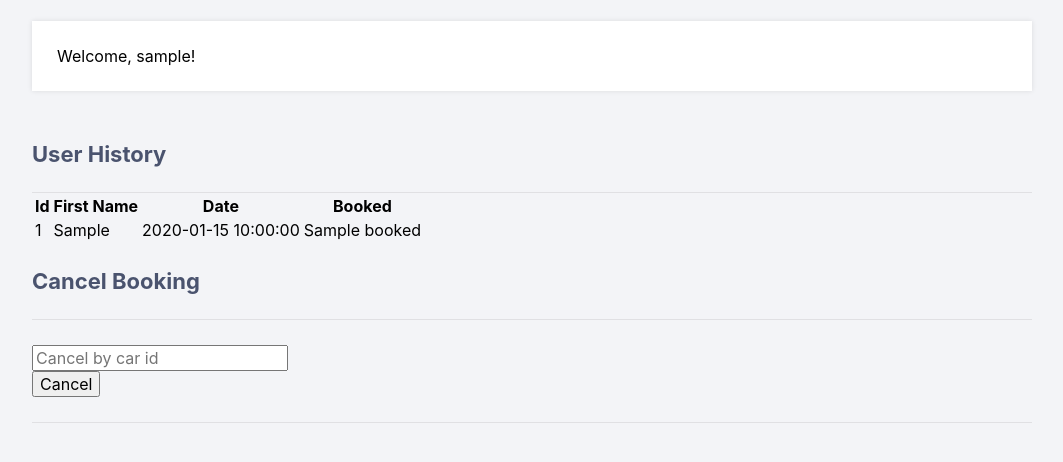
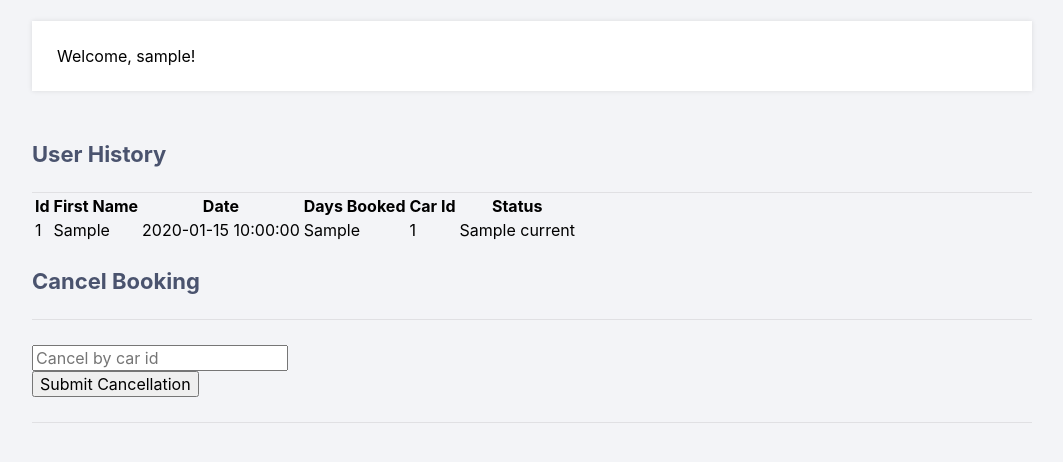
Before and after one commit to rmit-s3602584-peter-moorhead/IoTAssignment2, a Flask app: template templates/home.html in a window 1280 px wide. Shown: the part 141-603 px from the top of the page, without its empty margins (108-1171 px from the left). Run offline with Flask 2, Linux system fonts and the light colour scheme; the template is opened without the code that fills it: most values are stand-ins (such as "Sample title", 1, 10 or a date in 2020); some libraries are stand-ins or nearby versions.

Commit message:
fixed booking/cancelling

```diff
--- a/dbUtil.py
+++ b/dbUtil.py
@@ -46,8 +46,8 @@ class DatabaseUtils:
                 `firstName` varchar(50) NOT NULL,
                 `date` varchar(255) NOT NULL,
                 `daysBooked` int(10) NOT NULL,
-
-
+                `carId` int(10) NOT NULL,
+                `current` varchar(10),
 
                 PRIMARY KEY (`bookingId`)
 
@@ -80,7 +80,7 @@ class DatabaseUtils:
     def insertPerson(self, name):
         with self.connection.cursor() as cursor:
 
-            cursor.execute('UPDATE cars SET bookedBy = "Test" WHERE id = 2')
+            #cursor.execute('UPDATE cars SET bookedBy = "Test" WHERE id = 2')
                           #'UPDATE cars SET bookedBy = "admin" WHERE id = 2'
             #cursor.execute("INSERT INTO `cars` VALUES (1,'Ford Falcon','Sedan','Red',4,'Melbourne',20,'', TRUE),(2,'Ford Falcon','Sedan','Red',4,'Melbourne',20,'', TRUE),(3,'Ford Fiesta','Hatch','Blue',2,'Sydney',40,'', TRUE),(4,'Lamborghini Aventador','4WD','Yellow',6,'Hobart',60,'', TRUE),(5,'Nissan Patrol','Ute','Red',3,'Melbourne',20,'', TRUE),(6,'A bus','Truck','Black',4,'Perth',50,'', TRUE),(7,'Mazda 3','Sedan','Green',5,'Brisbane',70,'', TRUE),(8,'Ford Falcon','Sedan','White',5,'Brisbane',10,'', TRUE),(9,'Honda Accord','Hatch','White',8,'Sydney',20,'', TRUE),(10,'Ford Territory','Sedan','Purple',4,'Melbourne',100,'', TRUE),(11,'Holden Ute','Sedan','Yellow',4,'Melbourne',20,'', TRUE),(12,'Subaru Imprezza','Hatch','Blue',4,'Ivanhoe',69,'Cathy', FALSE)")
 
--- a/main.py
+++ b/main.py
@@ -163,7 +163,7 @@ def home():
     # Check if user is loggedin
     if 'loggedin' in session:
         # User is loggedin show them the home page
-        if session['typeOfUser'] == 'Customer':
+        #if session['typeOfUser'] == 'Customer':
             if request.method == 'GET':
                 userid = session['id']
                 cursor = mysql.connection.cursor(MySQLdb.cursors.DictCursor)
@@ -176,8 +176,8 @@ def home():
                 return render_template('cars.html')
 
             return render_template('home.html', username=session['username'])
-        else:
-            return render_template('adminHome.html', username=session['username'])
+        #else:
+            #return render_template('adminHome.html', username=session['username'])
     # User is not loggedin redirect to login page
     return redirect(url_for('login'))
 
@@ -428,13 +428,13 @@ def carBooking():
             print("ends at: ", event_result['end']['dateTime'])
 
 
-
+            current = "current"
 
             cursor = mysql.connection.cursor(MySQLdb.cursors.DictCursor)
             cursor.execute('UPDATE cars SET bookedBy = %s WHERE id = %s', (username, bookingCarId,))
             #cursor.execute('INSERT INTO `bookings`
 
-            cursor.execute('INSERT INTO `bookings` (`calendarId`, `userid`, `firstName`, `date`, `daysBooked`) VALUES (%s, %s, %s, %s, %s)', (eventId, userid, firstName, date, bookingCarDays,))
+            cursor.execute('INSERT INTO `bookings` (`calendarId`, `userid`, `firstName`, `date`, `daysBooked`, `carId`, `current`) VALUES (%s, %s, %s, %s, %s, %s, %s)', (eventId, userid, firstName, date, bookingCarDays, bookingCarId, current,))
             mysql.connection.commit()
 
             cursor = mysql.connection.cursor(MySQLdb.cursors.DictCursor)
@@ -486,30 +486,34 @@ def cancelBooking():
 
 
             cursor = mysql.connection.cursor(MySQLdb.cursors.DictCursor)
-            cursor.execute('SELECT * FROM bookings WHERE bookingId = %s', (cancelCarId,))
+            cursor.execute('SELECT * FROM cars WHERE id = %s', (cancelCarId,))
             cars = cursor.fetchone()
             mysql.connection.commit()
 
+            cancelled = "cancelled"
+
             cursor = mysql.connection.cursor(MySQLdb.cursors.DictCursor)
             cursor.execute('UPDATE cars SET bookedBy = %s WHERE id = %s', (username, cancelCarId,))
+            cursor.execute('UPDATE bookings SET current = %s WHERE userid = %s AND carId = %s', (cancelled, username, cancelCarId,))
+            mysql.connection.commit()
+
+            cursor = mysql.connection.cursor(MySQLdb.cursors.DictCursor)
+            cursor.execute('SELECT * FROM bookings WHERE carId = %s', (cancelCarId,))
+            booking = cursor.fetchone()
             mysql.connection.commit()
 
             #app.logger.info(cars['calendarId'])
-            print(cars['calendarId'])
+            print(booking['calendarId'])
             service = get_calendar_service()
             try:
                service.events().delete(
                     calendarId='primary',
-                    eventId=cars['calendarId'],
+                    eventId=booking['calendarId'],
                 ).execute()
             except:
                print("Failed to delete event")
 
             print("Event deleted")
-
-
-
-
 
             return render_template('home.html')
 
--- a/templates/home.html
+++ b/templates/home.html
@@ -12,7 +12,9 @@
 	<TH>Id</TH>
 	<TH>First Name</TH>
     <TH>Date</TH>
-    <TH>Booked</TH>
+    <TH>Days Booked</TH>
+    <TH>Car Id</TH>
+    <TH>Status</TH>
 </TR>
 
 {% for row in history %}
@@ -20,7 +22,9 @@
 	<TD>{{row.userid}}</TD>
 	<TD>{{row.firstName}}</TD>
     <TD>{{row.date}}</TD>
-    <TD>{{row.booked}}</TD>
+    <TD>{{row.daysBooked}}</TD>
+    <TD>{{row.carId}}</TD>
+    <TD>{{row.current}}</TD>
 </TR>
 {% endfor %}
 </table>
@@ -31,7 +35,7 @@
 
 	<input type="text" name="cancelCarId" placeholder="Cancel by car id" id="cancelCarId">
 	<div class="msg">{{ msg }}</div>
-	<input type="submit" value="Cancel">
+	<input type="submit" value="Submit Cancellation">
 </form>
 
 
```
Also changed, not shown: 1 other file.
